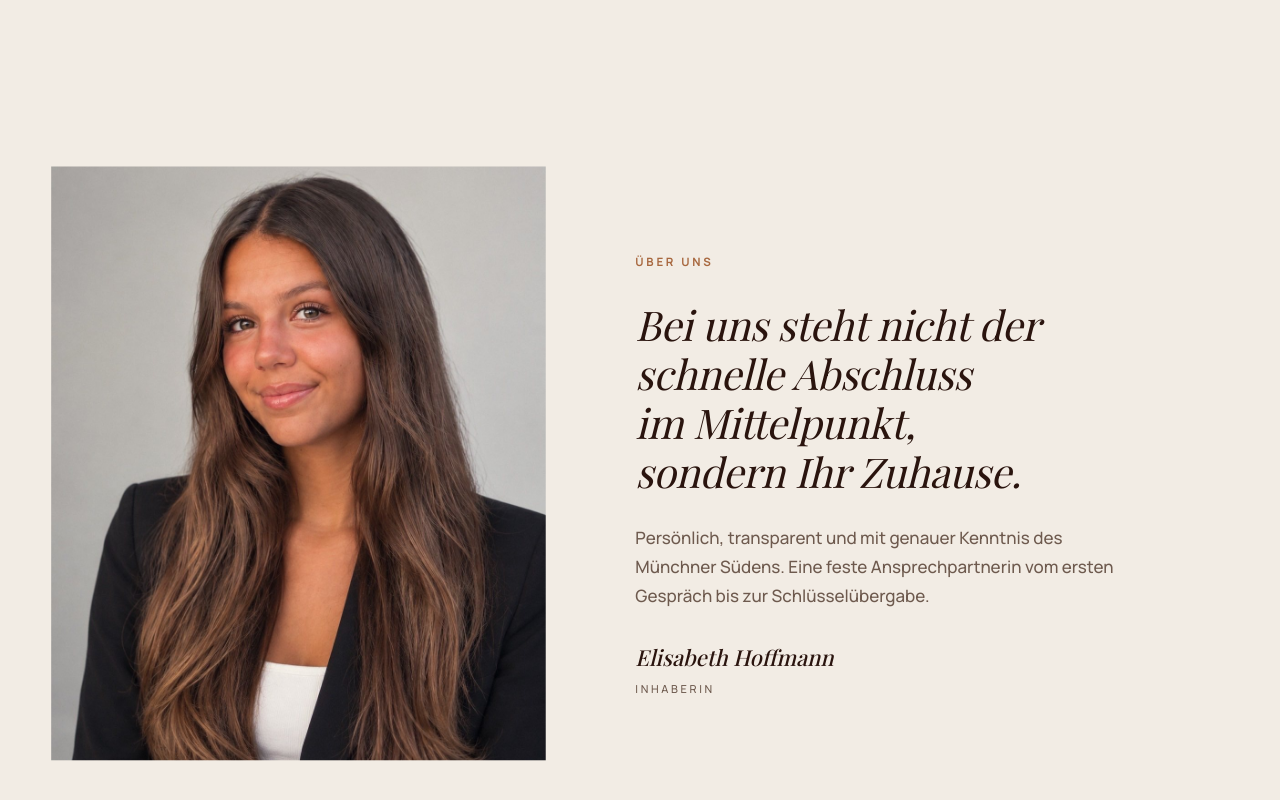
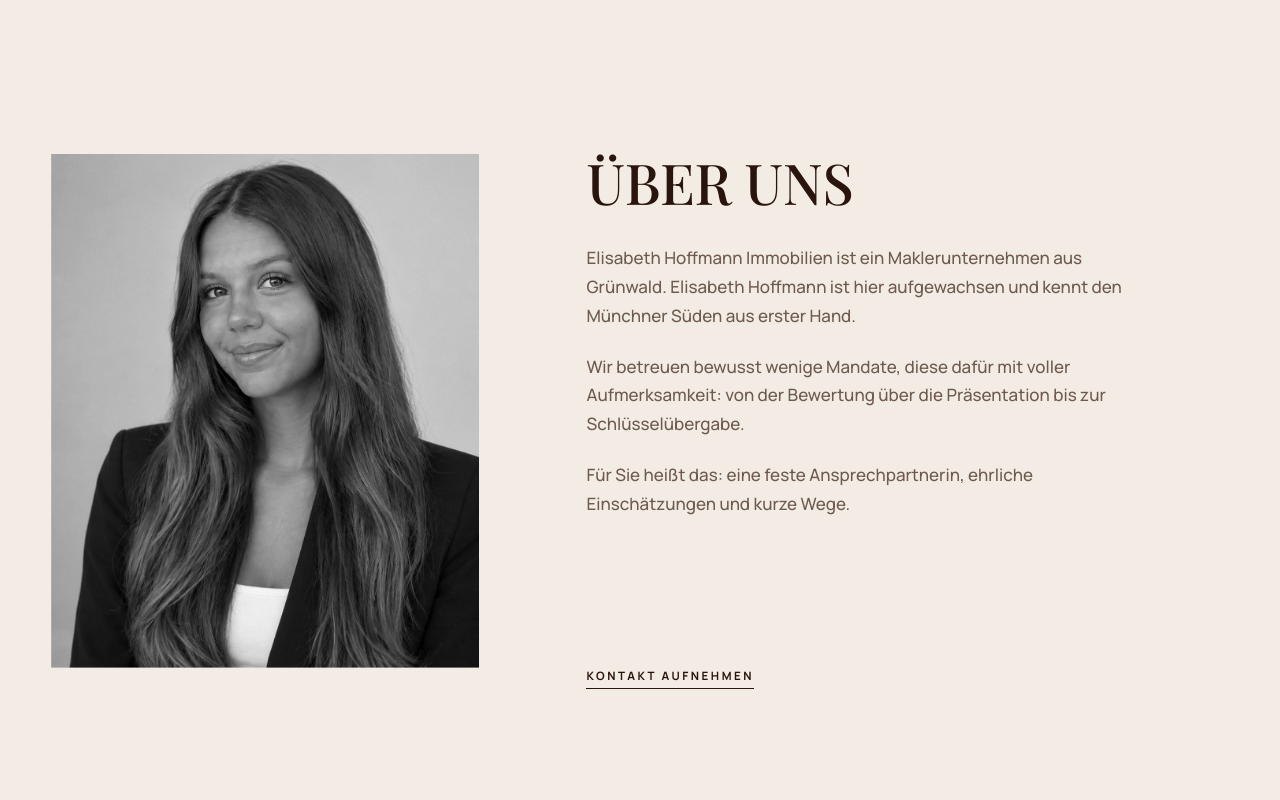
Before and after one commit to luisjulianfried-stack/Elisabeth-Hoffmann-Immobilien, a plain HTML site: page index.html in a window 1280 px wide. Shown: the part 800-1600 px from the top of the page. Drawn offline with nearby package versions, Linux system fonts and the light colour scheme; a web font is replaced by a local one.

Commit message:
Über-uns-Bereich im Philosophy-Stil
Co-Authored-By: Claude Opus 5.5 <noreply@anthropic.com>
Claude-Session: https://claude.ai/code/session_01NYHmTFZgcepdNNTXHFBrDs

```diff
--- a/index.html
+++ b/index.html
@@ -43,7 +43,7 @@ a:hover > .arr{transform:translateX(5px)}
 
 /* NAV */
 .nav{position:fixed;top:0;left:0;right:0;z-index:50;display:grid;grid-template-columns:1fr auto 1fr;align-items:center;gap:16px;padding-top:calc(env(safe-area-inset-top,0px) + 18px);padding-bottom:18px;color:var(--on-dark);transition:background .5s,padding .5s}
-.nav.solid{background:rgba(42,20,14,.96);padding-top:calc(env(safe-area-inset-top,0px) + 12px);padding-bottom:12px}
+.nav.solid{background:var(--espresso);padding-top:calc(env(safe-area-inset-top,0px) + 12px);padding-bottom:12px}
 .nav ul{display:flex;gap:28px;list-style:none;margin:0;padding:0}
 .nav ul a,.nav .cta{text-decoration:none;font-size:11.5px;letter-spacing:.22em;text-transform:uppercase;font-weight:700}
 .nav .brand{grid-column:2;font-family:var(--f-brand);font-size:16px;font-weight:600;letter-spacing:.14em;text-transform:uppercase;text-decoration:none;white-space:nowrap;text-align:center;line-height:1.25}
@@ -86,16 +86,19 @@ a:hover > .arr{transform:translateX(5px)}
   .hero-foot span:last-child{display:none}
 }
 
-/* INTRO / PROFIL */
-.intro{display:grid;grid-template-columns:minmax(0,5fr) minmax(0,6fr);gap:clamp(36px,7vw,120px);align-items:center;padding-block:clamp(80px,13vw,180px)}
-.intro .portrait{margin:0;position:relative;aspect-ratio:4/5;overflow:hidden;max-width:520px}
-.intro .portrait img{width:100%;height:100%;object-fit:cover;object-position:50% 25%}
-.intro-copy{display:flex;flex-direction:column;gap:28px;max-width:560px}
-.intro-copy .label{color:var(--accent)}
-.intro-copy h2{font-size:clamp(30px,3.2vw,48px);font-style:italic;font-weight:400;line-height:1.2}
-.intro-copy p{margin:0;color:var(--muted);max-width:46ch}
-.intro-copy .sig{font-family:var(--f-display);font-style:italic;font-size:22px;color:var(--ink)}
-.intro-copy .sig span{display:block;font-family:var(--f-body);font-style:normal;font-size:11px;letter-spacing:.24em;text-transform:uppercase;color:var(--muted);margin-top:4px}
+/* INTRO / PROFIL: philosophy layout */
+.intro{display:grid;grid-template-columns:minmax(0,4fr) minmax(0,1fr) minmax(0,6fr);align-items:stretch;padding-block:clamp(80px,12vw,170px)}
+.intro .portrait{grid-column:1;margin:0;position:relative;aspect-ratio:4/5;overflow:hidden}
+.intro .portrait img{width:100%;height:100%;object-fit:cover;object-position:50% 22%;filter:grayscale(1) contrast(1.05)}
+.intro-copy{grid-column:3;display:flex;flex-direction:column;gap:22px;max-width:620px}
+.intro-copy h2{font-size:clamp(36px,4.4vw,66px);text-transform:uppercase;letter-spacing:-.005em;line-height:1;margin-bottom:12px}
+.intro-copy p{margin:0;color:var(--muted);max-width:52ch}
+.intro-copy .lnk{margin-top:auto;align-self:flex-start;font:700 11.5px/1 var(--f-body);letter-spacing:.22em;text-transform:uppercase;text-decoration:none;border-bottom:1px solid currentColor;padding-bottom:6px}
+@media (max-width:820px){
+  .intro{grid-template-columns:1fr;gap:36px}
+  .intro .portrait,.intro-copy{grid-column:1}
+  .intro-copy .lnk{margin-top:12px}
+}
 
 /* HAUSTOUR */
 .tour{background:var(--espresso);color:var(--on-dark);position:relative}
@@ -238,10 +241,11 @@ footer .legal{font-size:13px;color:var(--on-dark-muted);border-top:1px solid var
   <section class="intro wrap" id="profil" aria-label="Über uns">
     <figure class="portrait"><img src="img/portrait.jpg" alt="Elisabeth Hoffmann, Inhaberin von Elisabeth Hoffmann Immobilien" loading="lazy"></figure>
     <div class="intro-copy">
-      <span class="label">Über uns</span>
-      <h2>Bei uns steht nicht der schnelle Abschluss im Mittelpunkt, sondern Ihr Zuhause.</h2>
-      <p>Persönlich, transparent und mit genauer Kenntnis des Münchner Südens. Eine feste Ansprechpartnerin vom ersten Gespräch bis zur Schlüsselübergabe.</p>
-      <div class="sig">Elisabeth Hoffmann<span>Inhaberin</span></div>
+      <h2>Über uns</h2>
+      <p>Elisabeth Hoffmann Immobilien ist ein Maklerunternehmen aus Grünwald. Elisabeth Hoffmann ist hier aufgewachsen und kennt den Münchner Süden aus erster Hand.</p>
+      <p>Wir betreuen bewusst wenige Mandate, diese dafür mit voller Aufmerksamkeit: von der Bewertung über die Präsentation bis zur Schlüsselübergabe.</p>
+      <p>Für Sie heißt das: eine feste Ansprechpartnerin, ehrliche Einschätzungen und kurze Wege.</p>
+      <a class="lnk" href="#kontakt">Kontakt aufnehmen</a>
     </div>
   </section>
 
@@ -387,7 +391,7 @@ footer .legal{font-size:13px;color:var(--on-dark-muted);border-top:1px solid var
     var img=f.querySelector('img');
     gsap.fromTo(img,{yPercent:-4},{yPercent:4,ease:'none',scrollTrigger:{trigger:f,start:'top bottom',end:'bottom top',scrub:true}});
   });
-  gsap.utils.toArray('.intro-copy > *, .sec-head > *, .services-copy > .label, .services-copy > h2, .contact-left > *, .card .meta').forEach(function(el){
+  gsap.utils.toArray('.intro-copy > h2, .intro-copy > p, .intro-copy > .lnk, .sec-head > *, .services-copy > .label, .services-copy > h2, .contact-left > *, .card .meta').forEach(function(el){
     gsap.from(el,{y:30,opacity:0,duration:1,ease:'power3.out',scrollTrigger:{trigger:el,start:'top 90%'}});
   });
   gsap.from('.svc li',{y:24,opacity:0,stagger:.1,duration:.9,ease:'power3.out',scrollTrigger:{trigger:'.svc',start:'top 85%'}});
```
